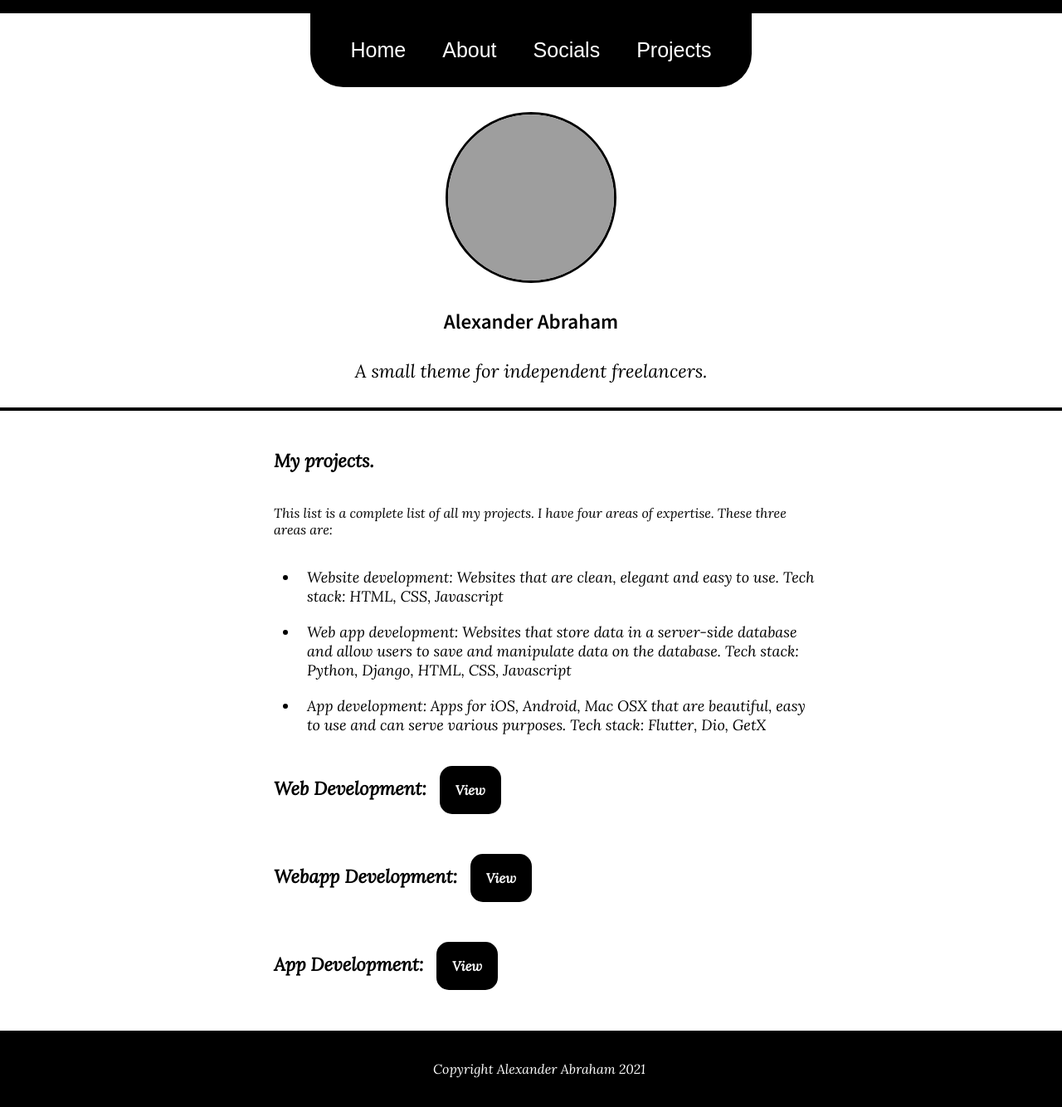
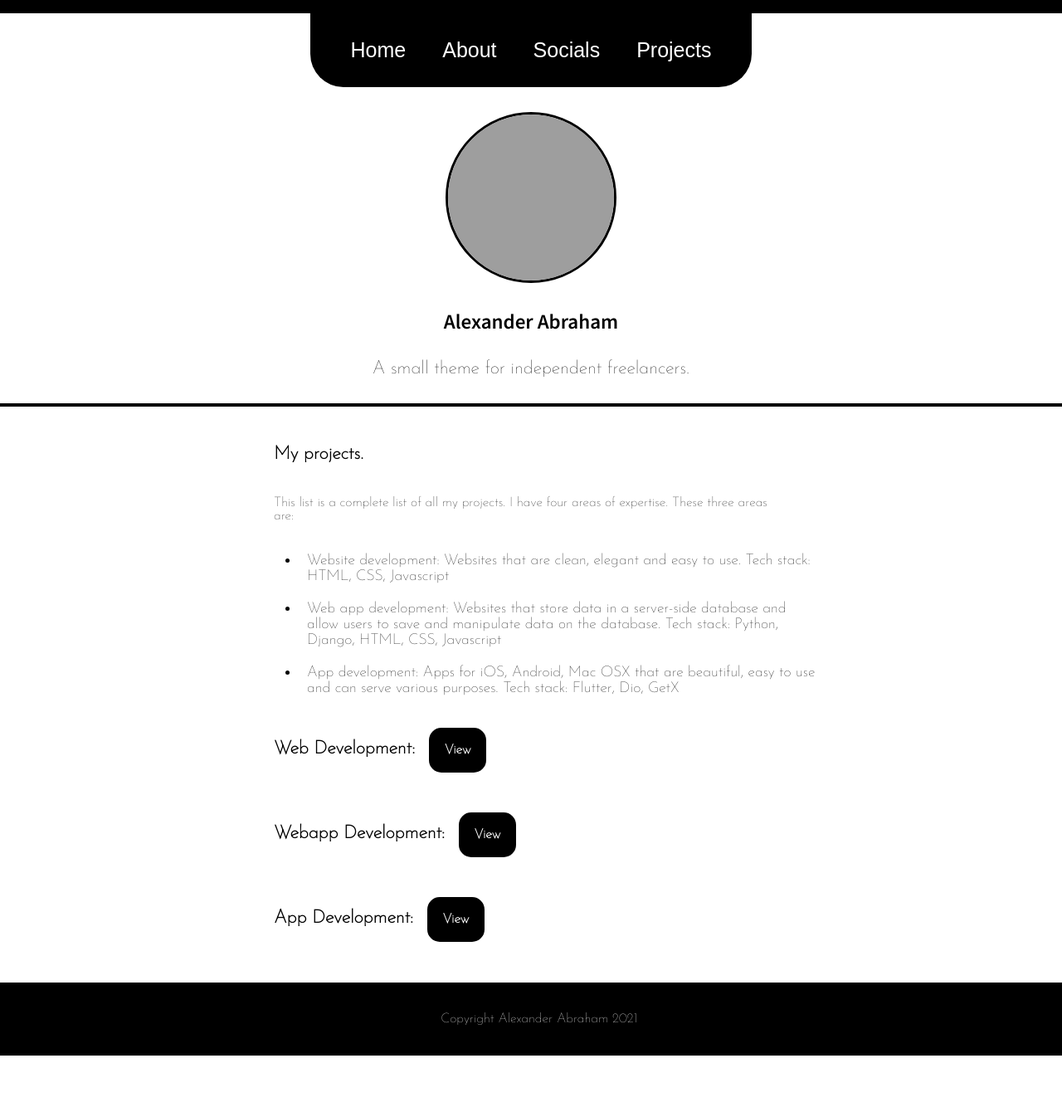
Before and after one commit to iamtheblackunicorn/tiny-lab, a Jekyll site: the page built from content/projects/index.markdown, in a window 1280 px wide. Shown: the whole page at 83% size. Built offline with Jekyll 4.4.1, drawn with Linux system fonts in a browser that asks for light colours; some web fonts are replaced; grey boxes are pictures that could not be loaded.

Commit message:
Changed font.

```diff
--- a/_includes/head.html
+++ b/_includes/head.html
@@ -33,7 +33,9 @@
   <link rel="manifest" href="{{ site.manifest | prepend: site.baseurl }}">
   <meta name="msapplication-TileImage" content="{{ site.144x144 | prepend: site.baseurl }}">
   {% endif %}
-  <link rel="stylesheet" href="https://fonts.googleapis.com/css2?family=Lora:ital@1&display=swap"/>
+  <link rel="preconnect" href="https://fonts.googleapis.com">
+  <link rel="preconnect" href="https://fonts.gstatic.com" crossorigin>
+  <link href="https://fonts.googleapis.com/css2?family=Josefin+Sans:wght@100&display=swap" rel="stylesheet">
   <link rel="stylesheet" href="https://fonts.googleapis.com/css2?family=Source+Sans+Pro:wght@600&display=swap"/>
   <link rel="stylesheet" href="https://fonts.googleapis.com/css2?family=Fira+Sans+Condensed:wght@100&display=swap"/>
   <meta name="msapplication-TileColor" content="#000000"/>
--- a/_sass/tiny-lab/_variables.scss
+++ b/_sass/tiny-lab/_variables.scss
@@ -11,5 +11,5 @@
 $mainColor: #000000;
 $accentColor: #FFFFFF;
 $headingFontFace: 'Source Sans Pro', sans-serif;
-$subtitleFontFace: 'Lora', serif;
+$subtitleFontFace: 'Josefin Sans', sans-serif;
 $navFontFace: 'Fira Sans Condensed', sans-serif;
```
